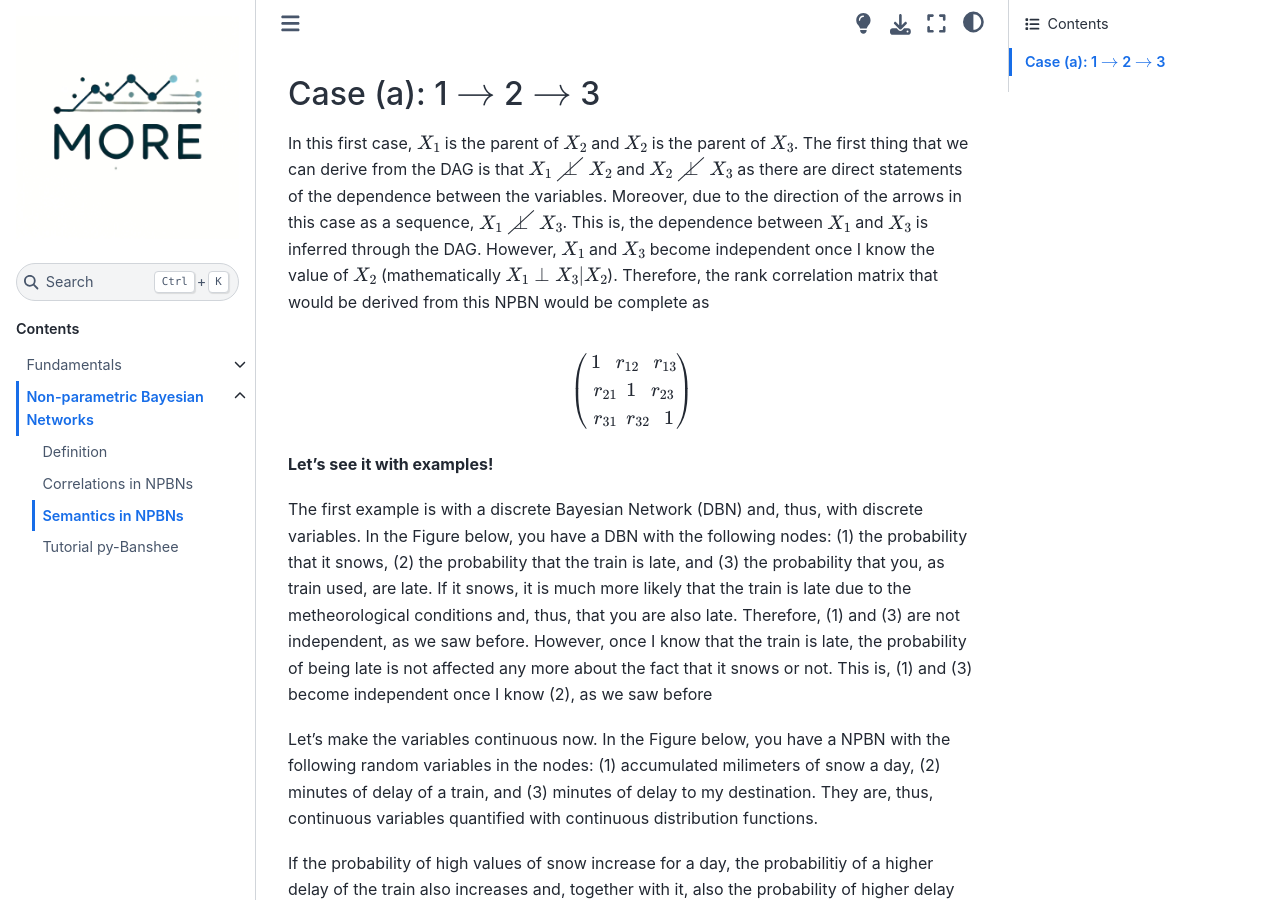
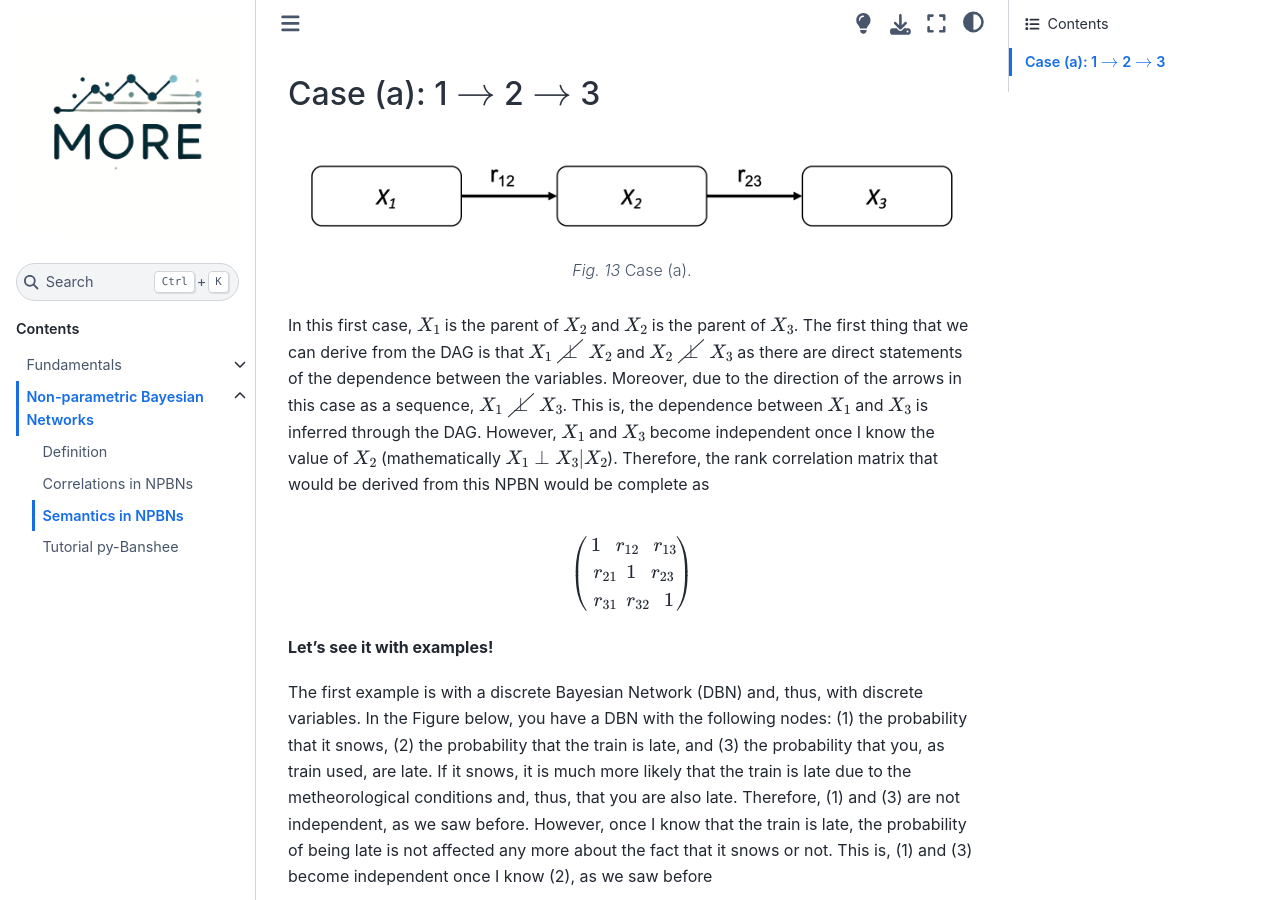
Before and after one commit to char998/Copulas-and-Bayesian-Networks, a Jupyter Book: the page built from book/NPBN/Semantics.md, in a window 1280 px wide and 900 px high, scrolled down 683 px. Built offline with Jupyter Book 1.0.4 settings and Sphinx 7.4.7 and the Sphinx Book theme 1.1.4, drawn with Linux system fonts in a browser that asks for light colours; comment, search, counter and statistics services are not loaded.

Commit message:
case (a)

````diff
--- a/book/NPBN/Semantics.md
+++ b/book/NPBN/Semantics.md
@@ -15,7 +15,13 @@ Cases of DAGs on 3 nodes.
 
 ## Case (a): 1 $\rightarrow$ 2 $\rightarrow$ 3
 
+```{figure} ./figures/case_a.png
 
+---
+
+---
+Case (a).
+```
 
 In this first case, $X_1$ is the parent of $X_2$ and $X_2$ is the parent of $X_3$. The first thing that we can derive from the DAG is that $X_1 \cancel{\perp} X_2$ and $X_2 \cancel{\perp} X_3$ as there are direct statements of the dependence between the variables. Moreover, due to the direction of the arrows in this case as a sequence, $X_1 \cancel{\perp} X_3$. This is, the dependence between $X_1$ and $X_3$ is inferred through the DAG. However, $X_1$ and $X_3$ become independent once I know the value of $X_2$ (mathematically $X_1 \perp X_3|X_2$). Therefore, the rank correlation matrix that would be derived from this NPBN would be complete as
 
````
